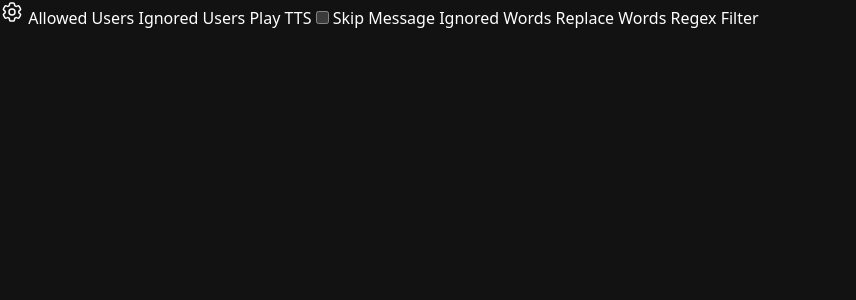
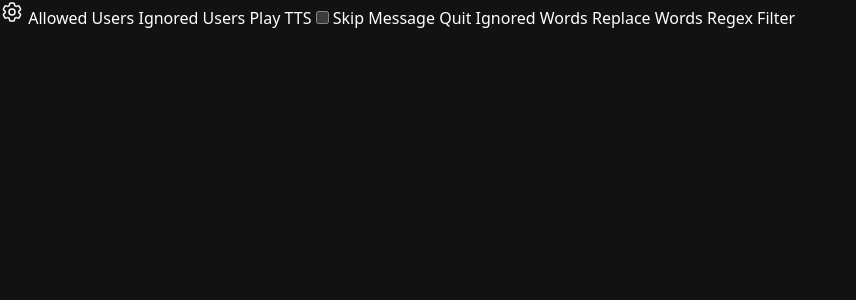
Before and after one commit to techgnome92/Twitch-TTS, a FastAPI app: page / in a window 1280 px wide. Shown: the top 300 px of the page, without its empty margins (0-856 px from the left). Run offline with FastAPI, Linux system fonts and the light colour scheme; parts of the project's set-up code (start-up, migrations or seed data) failed here and were passed over; some libraries are stand-ins or nearby versions.

Commit message:
add quit route to kill server when clicked

```diff
--- a/main.py
+++ b/main.py
@@ -7,6 +7,8 @@ from fastapi.templating import Jinja2Templates
 from twitch.twitch import run_twitch
 from message import Message
 import simpleaudio as sa
+import os
+import signal
 
 templates = Jinja2Templates(directory="templates")
 
@@ -16,14 +18,19 @@ Message.TTS_RUNNING = False
 lifespan_events = {}
 
 
+async def shutdown(lifespan_events: dict):
+    await lifespan_events["eventsub"].stop()
+    await lifespan_events["twitch"].close()
+    print("Bot is shutting down")
+
+
 @asynccontextmanager
 async def lifespan(app: FastAPI):
     lifespan_events["eventsub"], lifespan_events["twitch"] = await run_twitch()
     print("Bot is starting up")
     yield
-    await lifespan_events["eventsub"].stop()
-    await lifespan_events["twitch"].close()
-    print("Bot is shutting down")
+    await shutdown(lifespan_events)
+
 
 app = FastAPI(lifespan=lifespan)
 
@@ -41,7 +48,7 @@ async def root(request: Request):
             "ignored_words": Message.ignored_words,
             "replace_words": Message.replace_words,
             "regex_filters": Message.regex_filter,
-            "TTS_RUNNING": Message.TTS_RUNNING
+            "TTS_RUNNING": Message.TTS_RUNNING,
         },
     )
 
@@ -56,6 +63,11 @@ def toggle_play(on: dict):
 @app.post("/skip_message")
 def skip_message():
     sa.stop_all()
+
+
+@app.post("/quit")
+async def _quit():
+    os.kill(os.getpid(), signal.CTRL_C_EVENT)
 
 
 @app.post("/update_validation")
--- a/templates/index.html
+++ b/templates/index.html
@@ -19,6 +19,8 @@
 
 <body>
     <main>
+        <input id="open" type="checkbox" class="hidden peer">
+        <div class="peer-checked:hidden">
             <!-- SETTINGS -->
             {% include 'settings.html' %}
 
@@ -39,7 +41,10 @@
 
             <!-- REGEX FILTER -->
             {% include 'filters/regex_filter.html' %}
-
+        </div>
+        <div id="Close" class="hidden peer-checked:block">
+            You can close this tab
+        </div>
     </main>
 
 </body>
--- a/templates/play_settings.html
+++ b/templates/play_settings.html
@@ -2,3 +2,6 @@
 <input id="play_tts" type="checkbox" {% if TTS_RUNNING %} checked {% endif %} class="toggle toggle-primary" name="on" hx-post="/toggle_play" hx-ext='json-enc' hx-swap="none"/>
 
 <input id="skip_tts" type="button" class="btn btn-primary" hx-post="/skip_message" hx-ext='json-enc' hx-swap="none" value="Skip Message"/>
+
+
+<input type="button" class="btn btn-primary" hx-ext='json-enc' hx-swap="none" value="Quit" _="on click set #open.checked to true"/>
```
Lines whose indentation alone changed are shown as unchanged.
